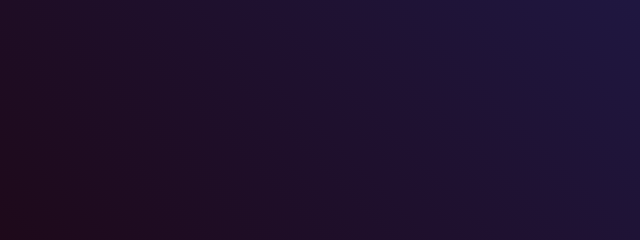
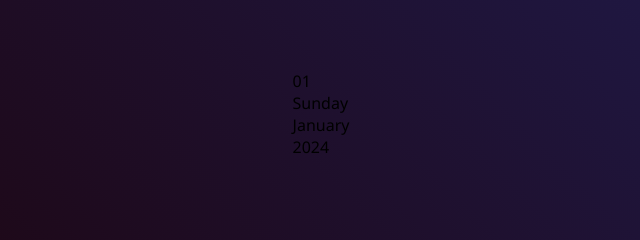
Before and after one commit to Veenu-Nain/MiniCalendar, a plain HTML site: page index.html in a window 1280 px wide. Shown: the part 286-526 px from the top of the page, 319-959 px from the left. Drawn offline with Linux system fonts and the light colour scheme.

Commit message:
calendar

```diff
--- a/index.html
+++ b/index.html
@@ -9,7 +9,16 @@
 </head>
 <body>
     <div class="hero">
-
+        <div class="calendar">
+            <div class="left">
+                <p id="date">01</p>
+                <p id="day">Sunday</p>
+            </div>
+            <div class="right">
+                <p id="month">January</p>
+                <p id="year">2024</p>
+            </div>
+        </div>
     </div>
 </body>
 </html>
```
